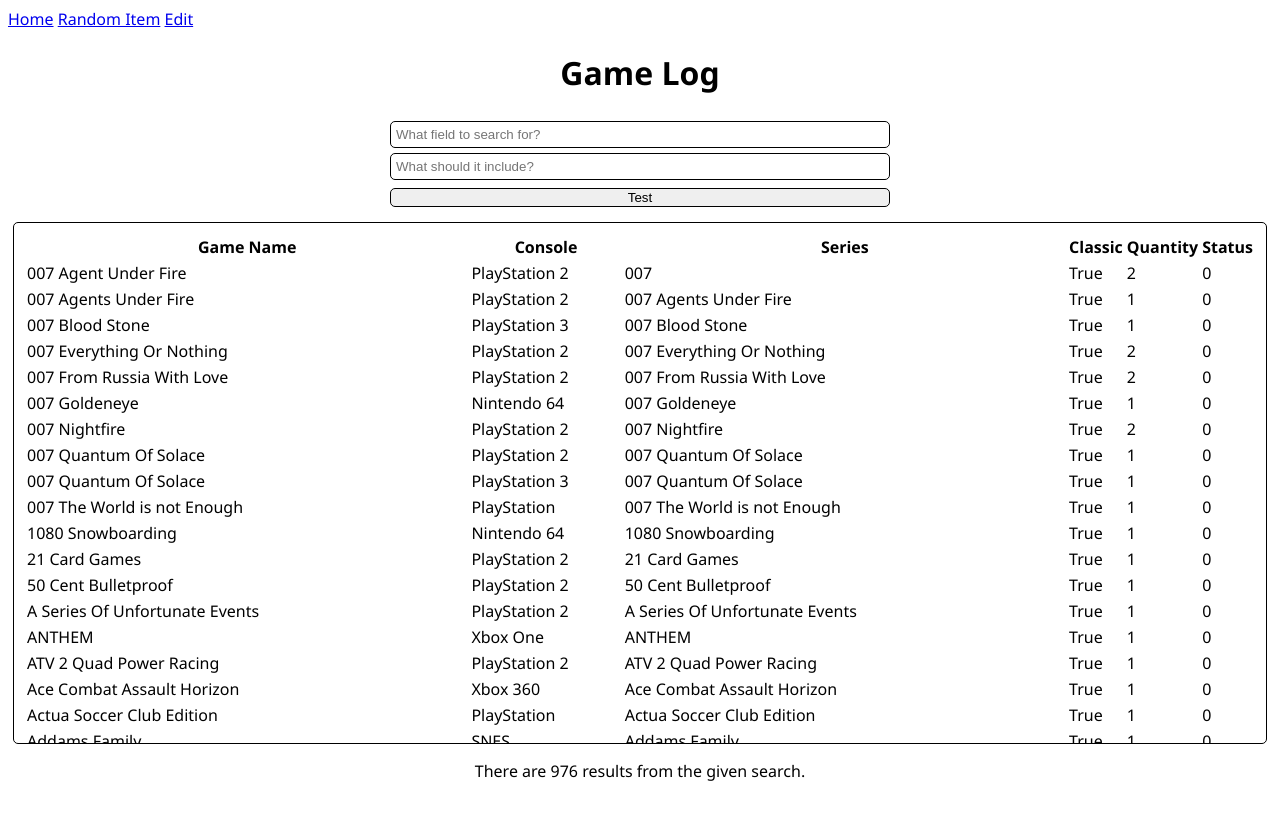
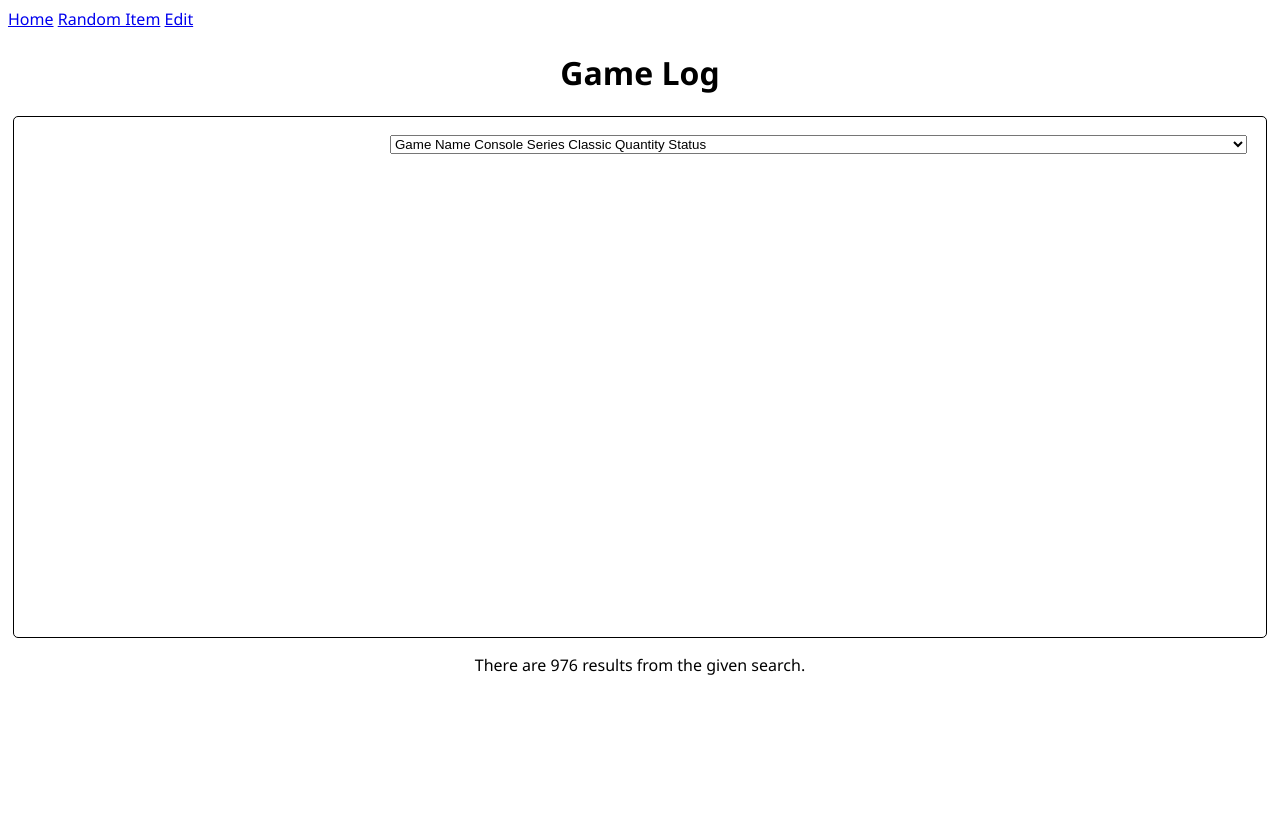
Before and after one commit to roy-finch/Personal-DB-Website, a Flask app: page /edit in a window 1280 px wide. Shown: the top 829 px of the page. Run offline with Flask 2, Linux system fonts and the light colour scheme.

Commit message:
updating the edit page.

```diff
--- a/run.py
+++ b/run.py
@@ -23,7 +23,7 @@
 
 @app.route("/random")
 def random():
-    list_data = random_game(10, 0)
+    list_data = random_obj(10, 0)
     return render_template("random.html", list_data=(list_data))
 
 
@@ -34,10 +34,8 @@
     if x is None:
         x = 10
 
-    list_data = random(x, 0)
+    list_data = random_obj(x, 0)
     return render_template("random.html", list_data=(list_data))
-
-
 
 
 def random_obj():
--- a/templates/edit_item.html
+++ b/templates/edit_item.html
@@ -2,29 +2,18 @@
 {% extends "base.html" %}
 {% block content %}
 <h1 class="text-center">Game Log</h1>
-<form class="p-5 w-500 m-auto" action="{{ url_for('search') }}" method="POST">
-    <input class="m-b-5 p-5 w-500 border-1 border-radius-5" placeholder="What field to search for?" type="search" name="Field" autocomplete="off">
-    <br>
-    <input class="m-b-5 p-5 w-500 border-1 border-radius-5" placeholder="What should it include?" type="search" name="Search" autocomplete="off">
-    <br>
-    <button class="m-b-5 w-500 border-1 border-radius-5" type="submit">Test</button>
-</form>
 <div class="m-5 p-10 y-scroll h-500 border-1 border-radius-5">
-    <table>
-        {% for item in list_data %}
-            <tr>
-            {% if list_data[0] == item %}
+    <form class="p-5 w-500 m-auto" action="{{ url_for('random_item') }}" method="POST">
+        <select>
+            {% for item in list_data %}
+                <option value="{{ item.game_name }}">
                 {% for subitem in item %}
-                    <th>{{ subitem }}</th>
+                    <span>{{ subitem }}</span>
                 {% endfor %}
-            {% else %}
-                {% for subitem in item %}
-                    <td>{{ subitem }}</td>
-                {% endfor %}
-            {% endif %}
-            </tr>
-        {% endfor %}
-    </table>
+                </option>
+            {% endfor %}
+        </select>
+    </form>
 </div>
 <p class="text-center">There are {{ list_data|length }} results from the given search.</p>
 {% endblock %}
```
